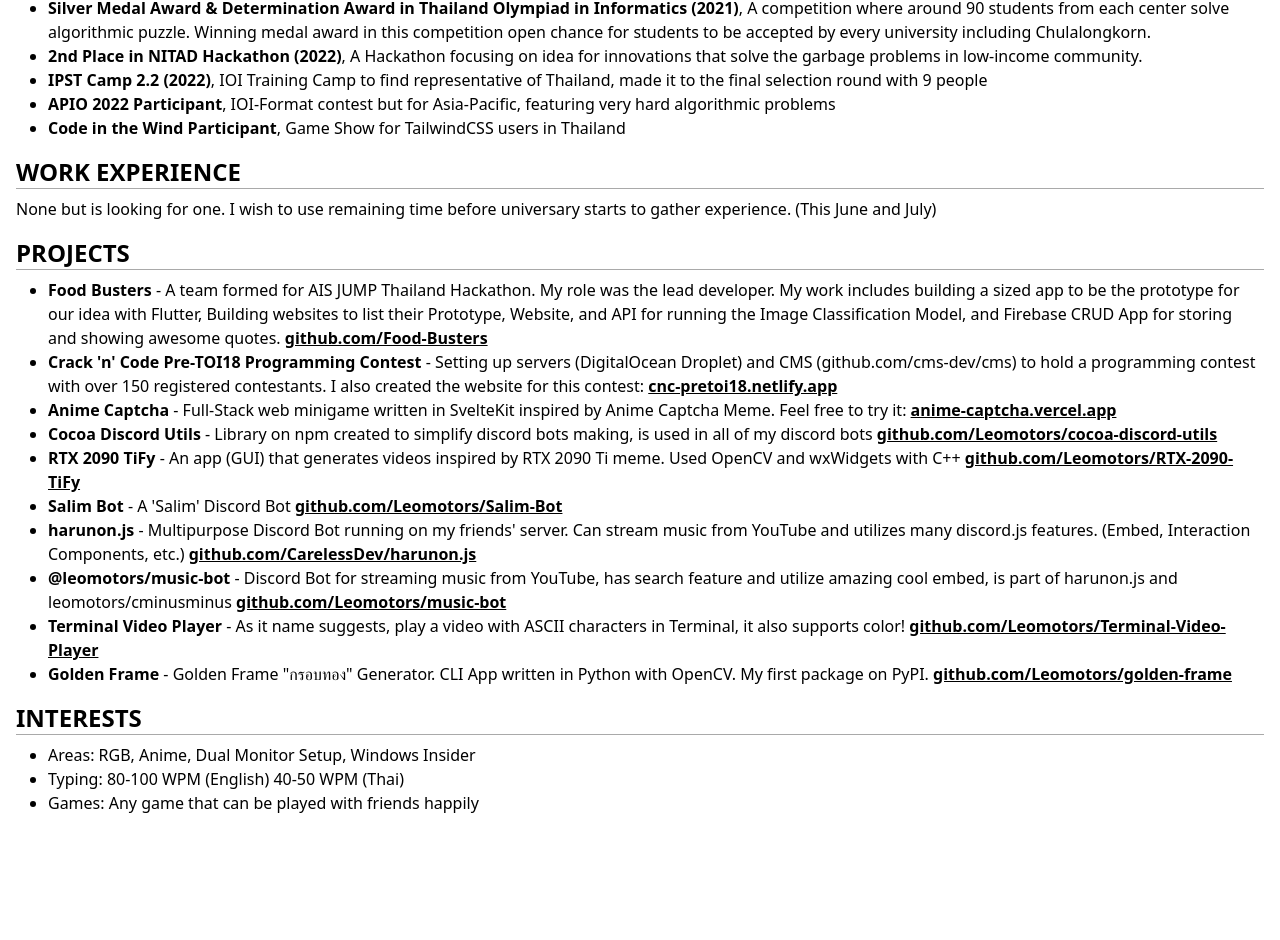
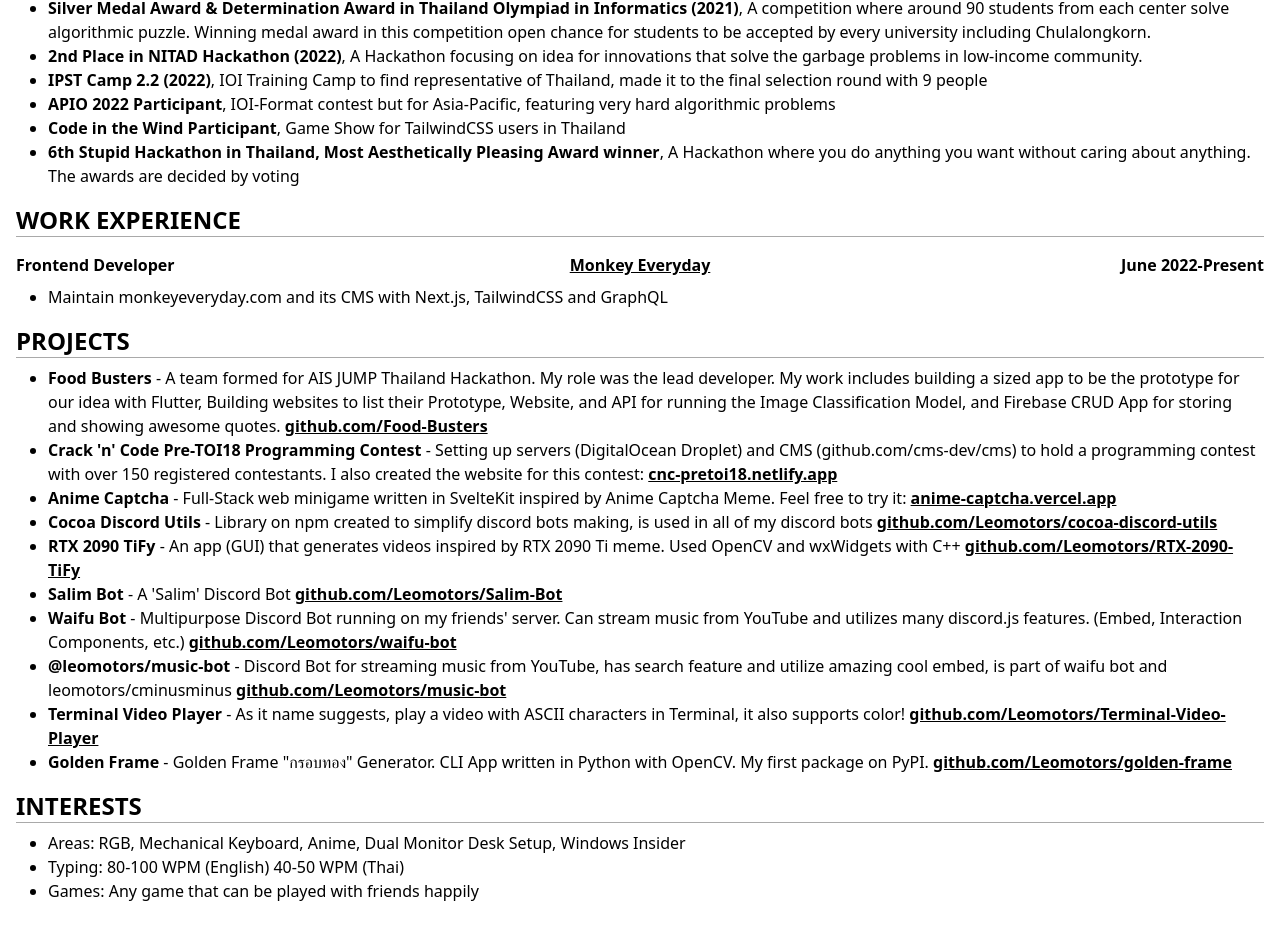
Before and after one commit to leomotors/resumette, a Svelte app: page / in a window 1280 px wide. Shown: the part 818-1758 px from the top of the page. Before the commit the page ends 1697 px from the top, so only its background shows below. Built offline with nearby package versions, Linux system fonts and the light colour scheme.

Commit message:
feat: Update work experience and awards

```diff
--- a/src/App.svelte
+++ b/src/App.svelte
@@ -115,11 +115,6 @@
     <h2 class="text-2xl print:text-4xl uppercase text-left">Work Experience</h2>
     <hr />
 
-    <p class="text-left">
-      None but is looking for one. I wish to use remaining time before
-      universary starts to gather experience. (This June and July)
-    </p>
-
     {#each workExperiences as exp}
       <Work {...exp} />
     {/each}
--- a/src/data.ts
+++ b/src/data.ts
@@ -50,11 +50,21 @@
   },
   {
     head: "Chulalongkorn University",
-    details: "B.Eng. Computer Engineering, 2022-",
+    details: "B.Eng. Computer Engineering, 2022-Present",
   },
 ];
 
-export const workExperiences = [];
+export const workExperiences = [
+  {
+    position: "Frontend Developer",
+    company: "Monkey Everyday",
+    url: "https://monkeyeveryday.com/",
+    years: ["June 2022", "Present"],
+    details: [
+      "Maintain monkeyeveryday.com and its CMS with Next.js, TailwindCSS and GraphQL",
+    ],
+  },
+];
 
 export const awards = [
   {
@@ -85,6 +95,11 @@
   {
     name: "Code in the Wind Participant",
     details: "Game Show for TailwindCSS users in Thailand",
+  },
+  {
+    name: "6th Stupid Hackathon in Thailand, Most Aesthetically Pleasing Award winner",
+    details:
+      "A Hackathon where you do anything you want without caring about anything. The awards are decided by voting",
   },
 ];
 
@@ -125,15 +140,15 @@
     url: "github.com/Leomotors/Salim-Bot",
   },
   {
-    name: "harunon.js",
+    name: "Waifu Bot",
     details:
       "Multipurpose Discord Bot running on my friends' server. Can stream music from YouTube and utilizes many discord.js features. (Embed, Interaction Components, etc.)",
-    url: "github.com/CarelessDev/harunon.js",
+    url: "github.com/Leomotors/waifu-bot",
   },
   {
     name: "@leomotors/music-bot",
     details:
-      "Discord Bot for streaming music from YouTube, has search feature and utilize amazing cool embed, is part of harunon.js and leomotors/cminusminus",
+      "Discord Bot for streaming music from YouTube, has search feature and utilize amazing cool embed, is part of waifu bot and leomotors/cminusminus",
     url: "github.com/Leomotors/music-bot",
   },
   {
@@ -151,7 +166,7 @@
 ];
 
 export const interests = [
-  "Areas: RGB, Anime, Dual Monitor Setup, Windows Insider",
+  "Areas: RGB, Mechanical Keyboard, Anime, Dual Monitor Desk Setup, Windows Insider",
   "Typing: 80-100 WPM (English) 40-50 WPM (Thai)",
   "Games: Any game that can be played with friends happily",
 ];
```
